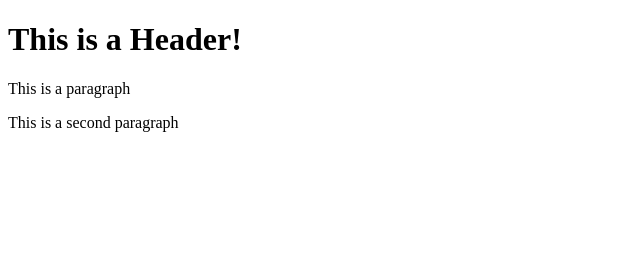
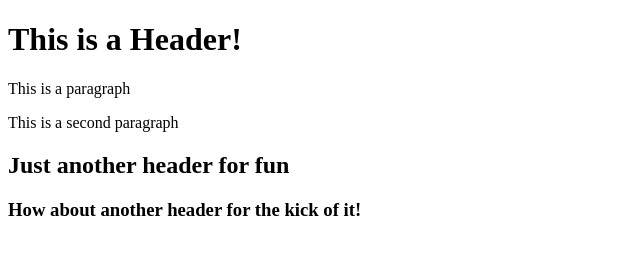
Before and after one commit to ChristianRodarmel/git-test, a website: page Index.html in a window 1280 px wide. Shown: the whole page, without its empty margins (0-640 px from the left). Drawn offline with Linux system fonts and the light colour scheme.

Commit message:
changed head to main with a few updates in text for test

```diff
--- a/Index.html
+++ b/Index.html
@@ -4,5 +4,7 @@
         <h1>This is a Header!</h1>
         <p>This is a paragraph</p>
         <p>This is a second paragraph</p>
+        <h2>Just another header for fun</h2>
+        <h3>How about another header for the kick of it!</h3>
     </body>
 </html>
```
Also changed, not shown: package.json (added, +19 -0 lines), 2 other files.
